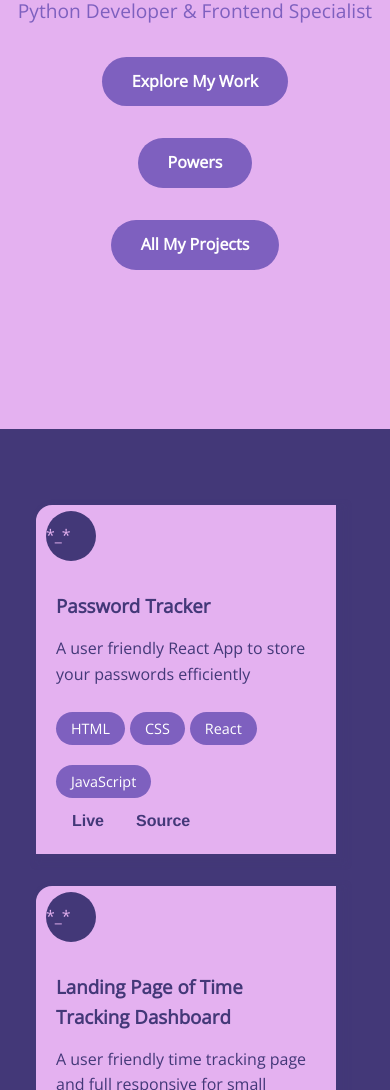
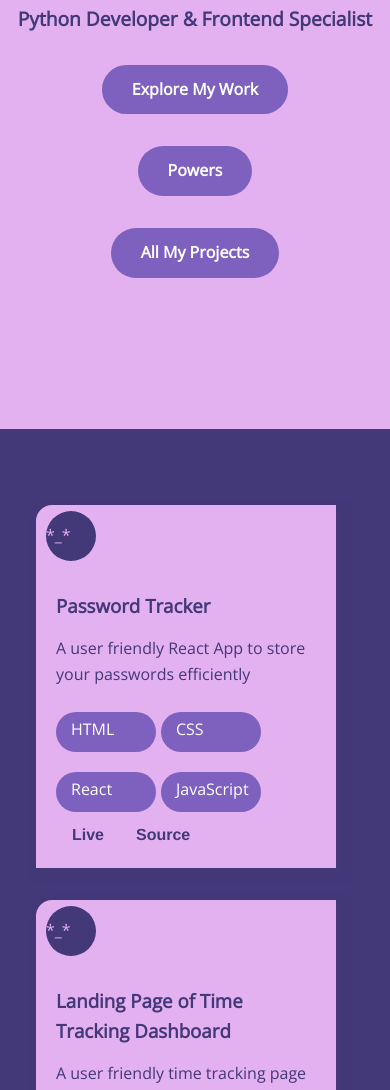
Before and after one commit to itachidevs/Responsive-portfolio, a plain HTML site: page index.html in a window 390 px wide. Shown: the part 415-1505 px from the top of the page. Drawn offline with nearby package versions, Linux system fonts and the light colour scheme.

Commit message:
added responsive

```diff
--- a/style.css
+++ b/style.css
@@ -33,7 +33,7 @@ body {
     text-align: center;
     height :100vh;
     display: flex;
-    justify-content: center;
+    justify-content: start;
     align-items: center;
     flex-direction: column;
     padding: 1rem;
@@ -49,7 +49,9 @@ body {
 .hero p {
     font-size: 1.2rem;
     margin-bottom: 30px;
-    color: var(--normal);
+    color: var(--headings);
+    font-weight: bold;
+    margin-top: 1rem;
 }
 .btn-cont{
     display: flex;
@@ -84,6 +86,7 @@ body {
     flex-direction: column;
 }
 
+
 .project-card {
     background: white;
     padding: 20px;
@@ -102,6 +105,7 @@ min-width: 180px;
 max-width: 400px;
 min-height: 100px;
 max-width: 600px;
+animation: border infinite ease-in-out;
 
 }
 
@@ -296,6 +300,18 @@ padding: 1.5rem;
         width: 40%;
 
     }
+    .project-card{
+        width: 300px;
+        height: auto;
+        font-size: 1rem;
+        min-width: 100px;
+        max-width: 100%;
+    }
+    .tech-badge{
+        width: 100px;
+        height: 40px;
+        font-size: 1rem;
+    }
     .hero{
         min-width: 320px;
         max-width: 576px;
```
